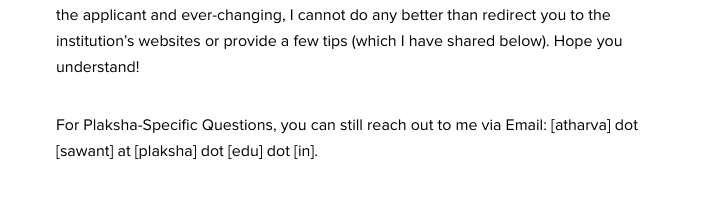
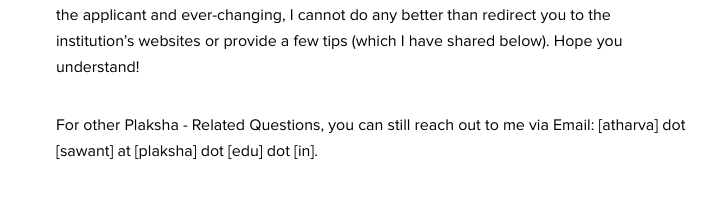
Before and after one commit to sawantatharva/atharva-sawant-blog, a Gatsby site: page /P2022-01/ in a window 1280 px wide. Shown: the part 1148-1360 px from the top of the page, without its empty margins (268-985 px from the left). Built offline with nearby package versions, Linux system fonts and the light colour scheme; Gatsby itself is replaced by a stand-in of ours.

Commit message:
Update index.md

```diff
--- a/content/blog/P2022-01/index.md
+++ b/content/blog/P2022-01/index.md
@@ -24,7 +24,7 @@
 
 Sorry, I cannot, even though I would love to. As the application process, itself is unique to the applicant and ever-changing, I cannot do any better than redirect you to the institution’s websites or provide a few tips (which I have shared below). Hope you understand!
 
-For Plaksha-Specific Questions, you can still reach out to me via Email: [atharva] dot [sawant] at [plaksha] dot [edu] dot [in].
+For other Plaksha - Related Questions, you can still reach out to me via Email: [atharva] dot [sawant] at [plaksha] dot [edu] dot [in].
 
 ### Tips! (for College Application Process)
 
```
